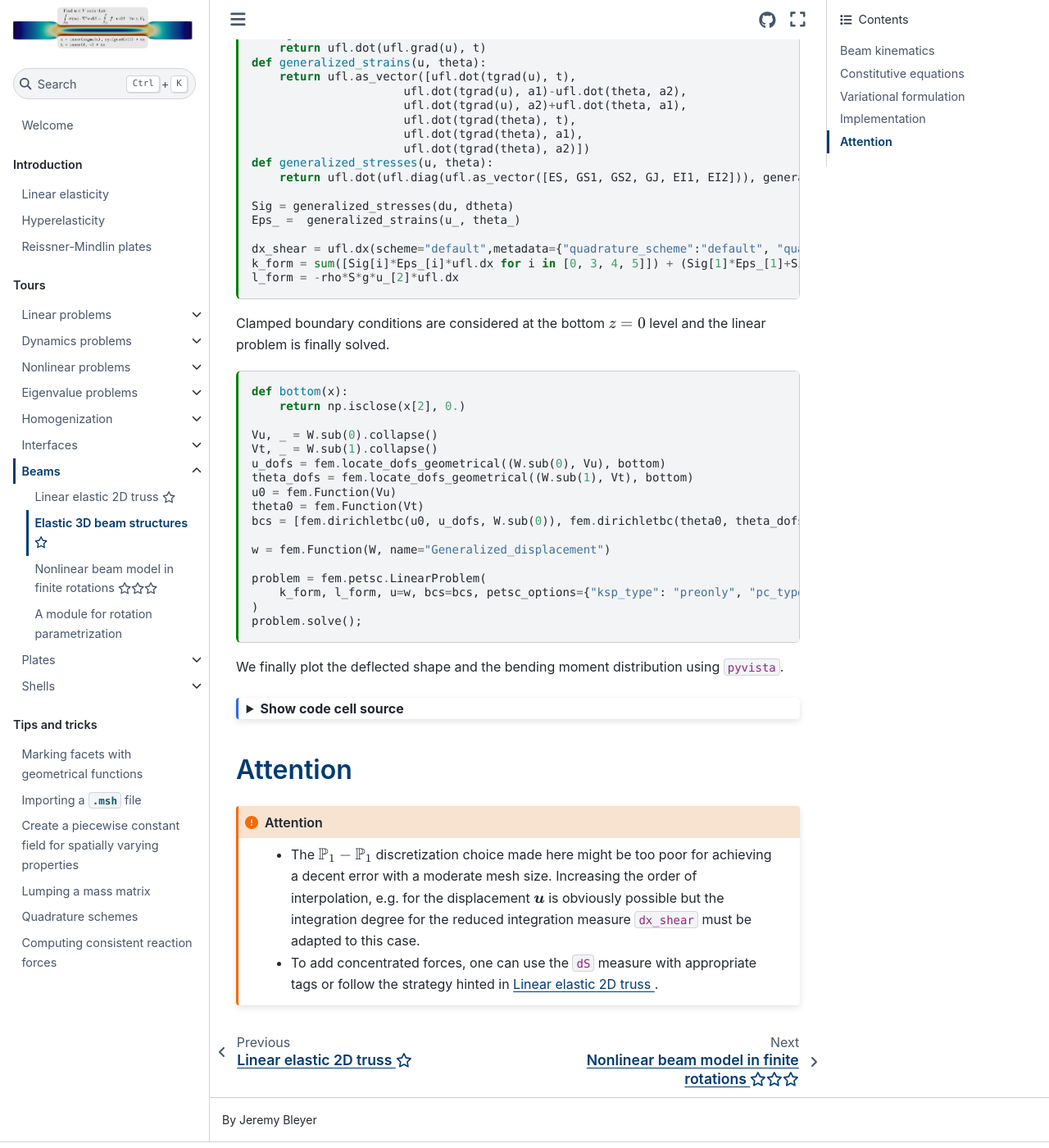
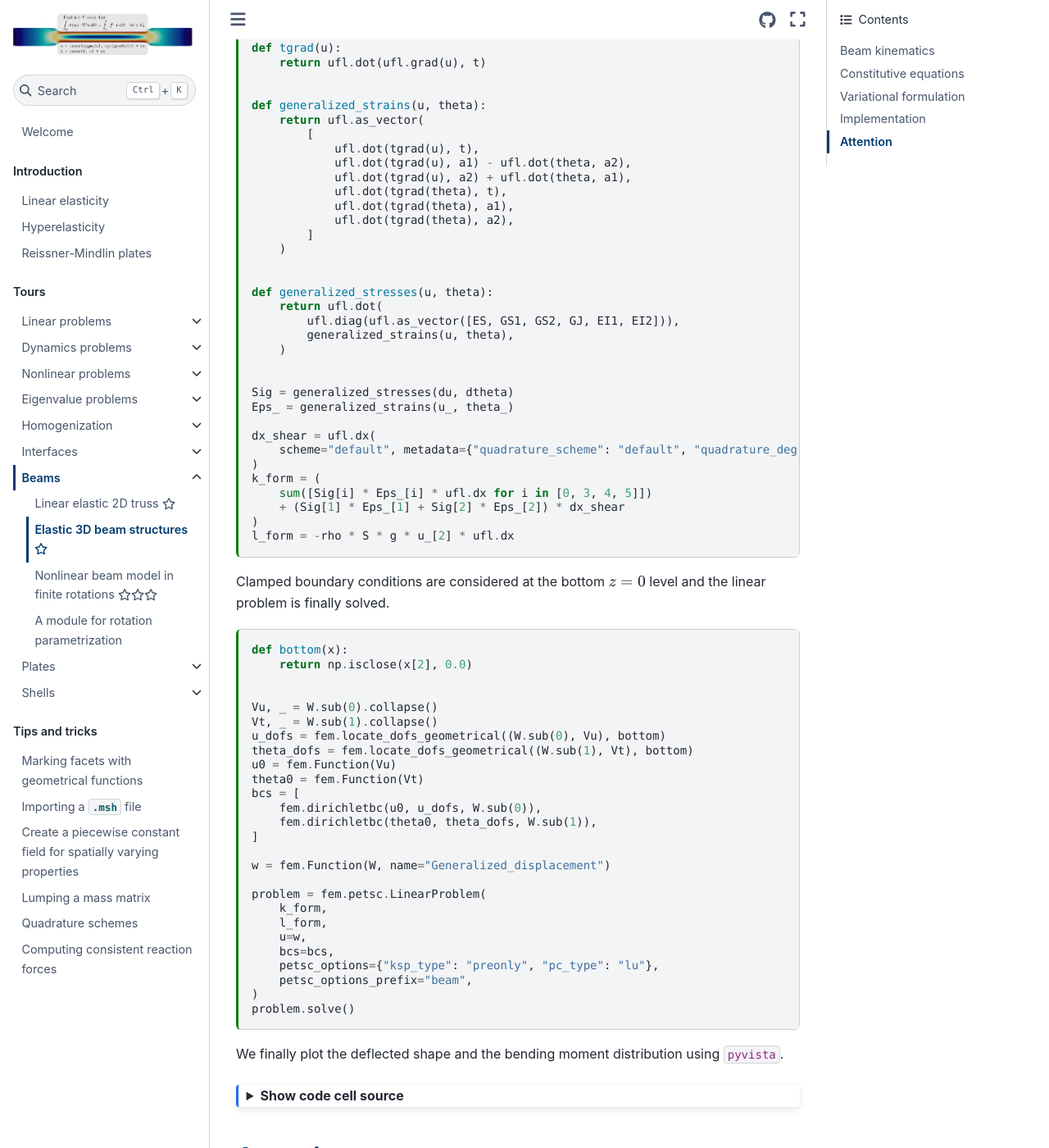
Before and after one commit to bleyerj/comet-fenicsx, a Jupyter Book: the page built from tours/beams/beams_3D/beams_3D.md, in a window 1280 px wide and 1400 px high, scrolled down 4388 px. Shown: the whole window at 82% size. Built offline with Jupyter Book 1.0.4 settings and Sphinx 7.4.7 and the Sphinx Book theme 1.1.4, drawn with Linux system fonts in a browser that asks for light colours.

Commit message:
beam updates

````diff
--- a/tours/beams/beams_3D/beams_3D.md
+++ b/tours/beams/beams_3D/beams_3D.md
@@ -82,19 +83,19 @@ where we considered only a distributed loading $\boldsymbol{f}$ and where $\wide
 
 We start by loading the relevant modules.
 
-```{code-cell} ipython3
+```{code-cell}
 import numpy as np
 import gmsh
 import ufl
 import basix
 from mpi4py import MPI
-from dolfinx import mesh, fem, io
+from dolfinx import fem, io
 import dolfinx.fem.petsc
 ```
 
 We generate the mesh (`domain`) using the `Gmsh` Python API.
 
-```{code-cell} ipython3
+```{code-cell}
 :tags: [hide-input, hide-output]
 
 # Initialize gmsh
@@ -113,7 +114,7 @@ lines = []
 
 for i in range(1, N + 1):
     p1 = gmsh.model.occ.addPoint(
-        a * np.cos(0.99*i / N * np.pi / 2.0),
+        a * np.cos(0.99 * i / N * np.pi / 2.0),
         0,
         h * np.sin(i / N * np.pi / 2.0),
         d,
@@ -147,8 +148,9 @@ lines = gmsh.model.get_entities(1)
 gmsh.model.add_physical_group(1, [l[1] for l in lines], 1)
 gmsh.model.mesh.generate(dim=1)
 
-domain, _, _ = io.gmshio.model_to_mesh(gmsh.model, MPI.COMM_WORLD, 0)
-domain.geometry.x[:, 1] *= 2/3.
+mesh_data = io.gmsh.model_to_mesh(gmsh.model, MPI.COMM_WORLD, 0)
+domain = mesh_data.mesh
+domain.geometry.x[:, 1] *= 2 / 3.0
 
 # Finalize gmsh
 gmsh.finalize()
@@ -156,7 +158,7 @@ gmsh.finalize()
 
 We can check that the mesh is embedded in a 3D geometrical space while being of 1D topology.
 
-```{code-cell} ipython3
+```{code-cell}
 gdim = domain.geometry.dim
 tdim = domain.topology.dim
 
@@ -166,14 +168,14 @@ print(f"Topological dimension = {tdim}")
 
 We use the `ufl.Jacobian` function to compute the transformation Jacobian between a reference element (interval here) and the current element. In our case, the Jacobian is of shape (3,1). Transforming it into a vector of unit length will give us the local tangent vector $\boldsymbol{t}$.
 
-```{code-cell} ipython3
+```{code-cell}
 dx_dX = ufl.Jacobian(domain)[:, 0]
 t = dx_dX / ufl.sqrt(ufl.inner(dx_dX, dx_dX))
 ```
 
 We now compute the section local axis. As mentioned earlier, $\boldsymbol{a}_1$ will be perpendicular to $\boldsymbol{t}$ and the vertical direction $\boldsymbol{e}_z=(0,0,1)$. After normalization, $\boldsymbol{a}_2$ is built by taking the cross product between $\boldsymbol{t}$ and $\boldsymbol{a}_1$, $\boldsymbol{a}_2$ will therefore belong to the plane made by $\boldsymbol{t}$ and the vertical direction.
 
-```{code-cell} ipython3
+```{code-cell}
 ez = ufl.as_vector([0, 0, 1])
 a1 = ufl.cross(t, ez)
 a1 /= ufl.sqrt(ufl.dot(a1, a1))
@@ -183,31 +185,30 @@ a2 /= ufl.sqrt(ufl.dot(a2, a2))
 
 We now define the material and geometrical constants which will be used in the constitutive relation. We consider the case of a rectangular cross-section of width $b$ and height $h$ in directions $\boldsymbol{a}_1$ and $\boldsymbol{a}_2$. The bending inertia will therefore be $I_1 = bh^3/12$ and $I_2=hb^3/12$. The torsional inertia is $J=\beta hb^3$ with $\beta\approx 0.26$ for $h=3b$. Finally, the shear areas are approximated by $S_1=S_2=\kappa S$ with $\kappa=5/6$.
 
-```{code-cell} ipython3
+```{code-cell}
 thick = fem.Constant(domain, 0.3)
-width = thick/3
+width = thick / 3
 E = fem.Constant(domain, 70e3)
 nu = fem.Constant(domain, 0.3)
-G = E/2/(1+nu)
+G = E / 2 / (1 + nu)
 rho = fem.Constant(domain, 2.7e-3)
 g = fem.Constant(domain, 9.81)
 
-S = thick*width
-ES = E*S
-EI1 = E*width*thick**3/12
-EI2 = E*width**3*thick/12
-GJ = G*0.26*thick*width**3
-kappa = fem.Constant(domain, 5./6.)
-GS1 = kappa*G*S
-GS2 = kappa*G*S
+S = thick * width
+ES = E * S
+EI1 = E * width * thick**3 / 12
+EI2 = E * width**3 * thick / 12
+GJ = G * 0.26 * thick * width**3
+kappa = fem.Constant(domain, 5.0 / 6.0)
+GS1 = kappa * G * S
+GS2 = kappa * G * S
 ```
 
 We now consider a mixed $\mathbb{P}_1/\mathbb{P}_1$-Lagrange interpolation for the displacement and rotation fields. The variational form is built using a function `generalized_strains` giving the vector of six generalized strains as well as a function `generalized_stresses` which computes the dot product of the strains with the above-mentioned constitutive matrix (diagonal here). Note that since the 1D beams are embedded in an ambient 3D space, the gradient operator has shape (3,), we therefore define a tangential gradient operator `tgrad` by taking the dot product with the local tangent vector $t$.
 
 Finally, similarly to Reissner-Mindlin plates, shear-locking issues might arise in the thin beam limit. To avoid this, reduced integration is performed on the shear part $Q_1\widehat{\gamma}_1+Q_2\widehat{\gamma}_2$ of the variational form using a one-point rule.
 
-```{code-cell} ipython3
-
+```{code-cell}
 Ue = basix.ufl.element("P", domain.basix_cell(), 1, shape=(gdim,))
 W = fem.functionspace(domain, basix.ufl.mixed_element([Ue, Ue]))
 
@@ -215,31 +216,50 @@ W = fem.functionspace(domain, basix.ufl.mixed_element([Ue, Ue]))
 u_, theta_ = ufl.TestFunctions(W)
 du, dtheta = ufl.TrialFunctions(W)
 
+
 def tgrad(u):
     return ufl.dot(ufl.grad(u), t)
+
+
 def generalized_strains(u, theta):
-    return ufl.as_vector([ufl.dot(tgrad(u), t),
-                      ufl.dot(tgrad(u), a1)-ufl.dot(theta, a2),
-                      ufl.dot(tgrad(u), a2)+ufl.dot(theta, a1),
-                      ufl.dot(tgrad(theta), t),
-                      ufl.dot(tgrad(theta), a1),
-                      ufl.dot(tgrad(theta), a2)])
+    return ufl.as_vector(
+        [
+            ufl.dot(tgrad(u), t),
+            ufl.dot(tgrad(u), a1) - ufl.dot(theta, a2),
+            ufl.dot(tgrad(u), a2) + ufl.dot(theta, a1),
+            ufl.dot(tgrad(theta), t),
+            ufl.dot(tgrad(theta), a1),
+            ufl.dot(tgrad(theta), a2),
+        ]
+    )
+
+
 def generalized_stresses(u, theta):
-    return ufl.dot(ufl.diag(ufl.as_vector([ES, GS1, GS2, GJ, EI1, EI2])), generalized_strains(u, theta))
+    return ufl.dot(
+        ufl.diag(ufl.as_vector([ES, GS1, GS2, GJ, EI1, EI2])),
+        generalized_strains(u, theta),
+    )
+
 
 Sig = generalized_stresses(du, dtheta)
-Eps_ =  generalized_strains(u_, theta_)
+Eps_ = generalized_strains(u_, theta_)
 
-dx_shear = ufl.dx(scheme="default",metadata={"quadrature_scheme":"default", "quadrature_degree": 0})
-k_form = sum([Sig[i]*Eps_[i]*ufl.dx for i in [0, 3, 4, 5]]) + (Sig[1]*Eps_[1]+Sig[2]*Eps_[2])*dx_shear
-l_form = -rho*S*g*u_[2]*ufl.dx
+dx_shear = ufl.dx(
+    scheme="default", metadata={"quadrature_scheme": "default", "quadrature_degree": 0}
+)
+k_form = (
+    sum([Sig[i] * Eps_[i] * ufl.dx for i in [0, 3, 4, 5]])
+    + (Sig[1] * Eps_[1] + Sig[2] * Eps_[2]) * dx_shear
+)
+l_form = -rho * S * g * u_[2] * ufl.dx
 ```
 
 Clamped boundary conditions are considered at the bottom $z=0$ level and the linear problem is finally solved.
 
-```{code-cell} ipython3
+```{code-cell}
 def bottom(x):
-    return np.isclose(x[2], 0.)
+    return np.isclose(x[2], 0.0)
+
 
 Vu, _ = W.sub(0).collapse()
 Vt, _ = W.sub(1).collapse()
@@ -247,19 +267,27 @@ u_dofs = fem.locate_dofs_geometrical((W.sub(0), Vu), bottom)
 theta_dofs = fem.locate_dofs_geometrical((W.sub(1), Vt), bottom)
 u0 = fem.Function(Vu)
 theta0 = fem.Function(Vt)
-bcs = [fem.dirichletbc(u0, u_dofs, W.sub(0)), fem.dirichletbc(theta0, theta_dofs, W.sub(1))]
+bcs = [
+    fem.dirichletbc(u0, u_dofs, W.sub(0)),
+    fem.dirichletbc(theta0, theta_dofs, W.sub(1)),
+]
 
 w = fem.Function(W, name="Generalized_displacement")
 
 problem = fem.petsc.LinearProblem(
-    k_form, l_form, u=w, bcs=bcs, petsc_options={"ksp_type": "preonly", "pc_type": "lu"}
+    k_form,
+    l_form,
+    u=w,
+    bcs=bcs,
+    petsc_options={"ksp_type": "preonly", "pc_type": "lu"},
+    petsc_options_prefix="beam",
 )
-problem.solve();
+problem.solve()
 ```
 
 We finally plot the deflected shape and the bending moment distribution using `pyvista`.
 
-```{code-cell} ipython3
+```{code-cell}
 :tags: [hide-input]
 
 import pyvista
@@ -279,7 +307,9 @@ plotter.show()
 
 M = fem.Function(Vu, name="Bending moments (M1,M2)")
 Sig = generalized_stresses(w.sub(0), w.sub(1))
-M_exp = fem.Expression(ufl.as_vector([Sig[4], Sig[5], 0]), Vu.element.interpolation_points())
+M_exp = fem.Expression(
+    ufl.as_vector([Sig[4], Sig[5], 0]), Vu.element.interpolation_points
+)
 M.interpolate(M_exp)
 
 grid.point_data["Bending_moments"] = M.x.array.reshape(-1, 3)
````
Also changed, not shown: other parts of tours/beams/beams_3D/beams_3D.md (+2 -1 lines), intro/hyperelasticity/hyperelasticity.md (+2 -2 lines), tours/beams/finite_rotation_nonlinear_beam/finite_rotation_nonlinear_beam.md (+25 -27 lines), 3 other files.
